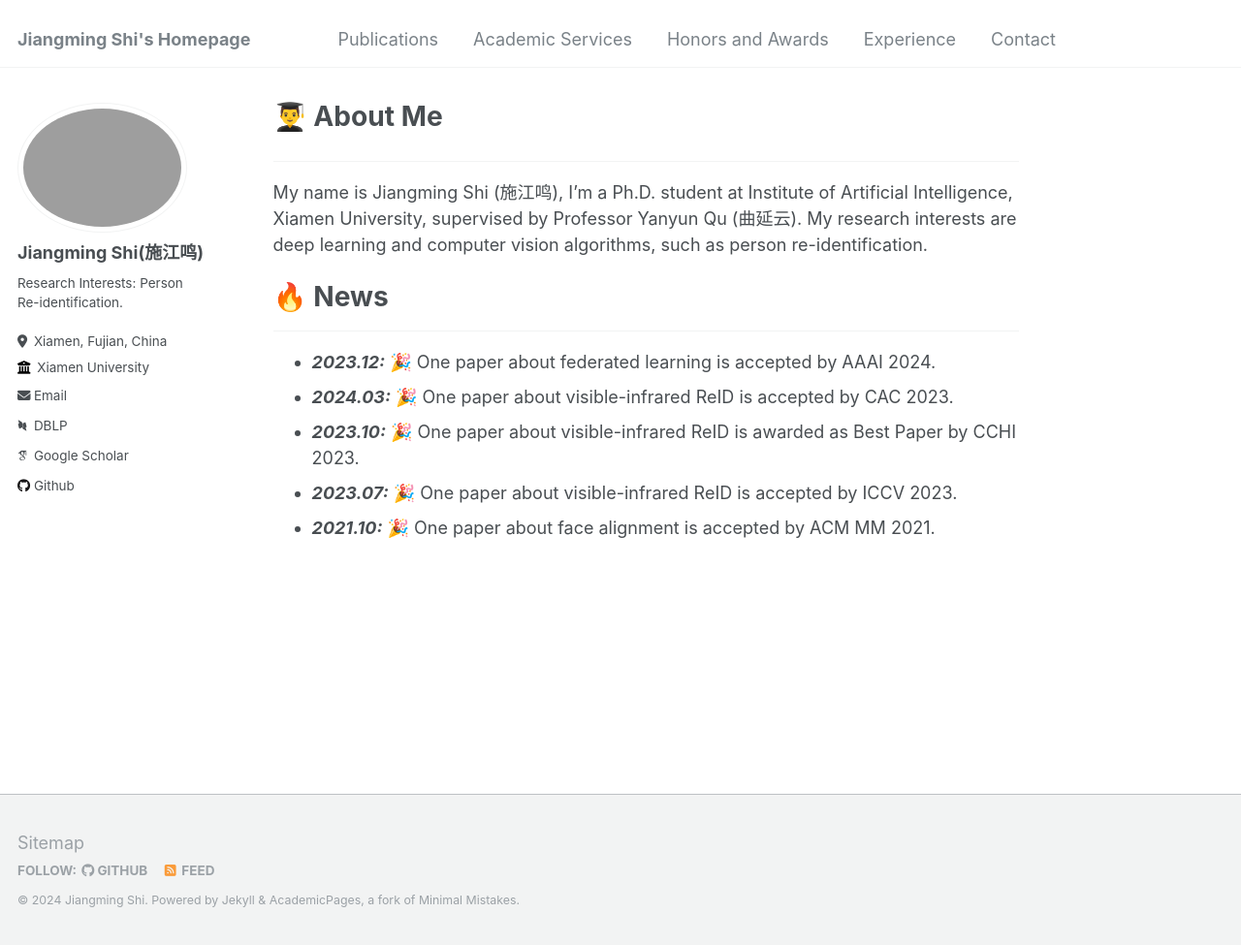
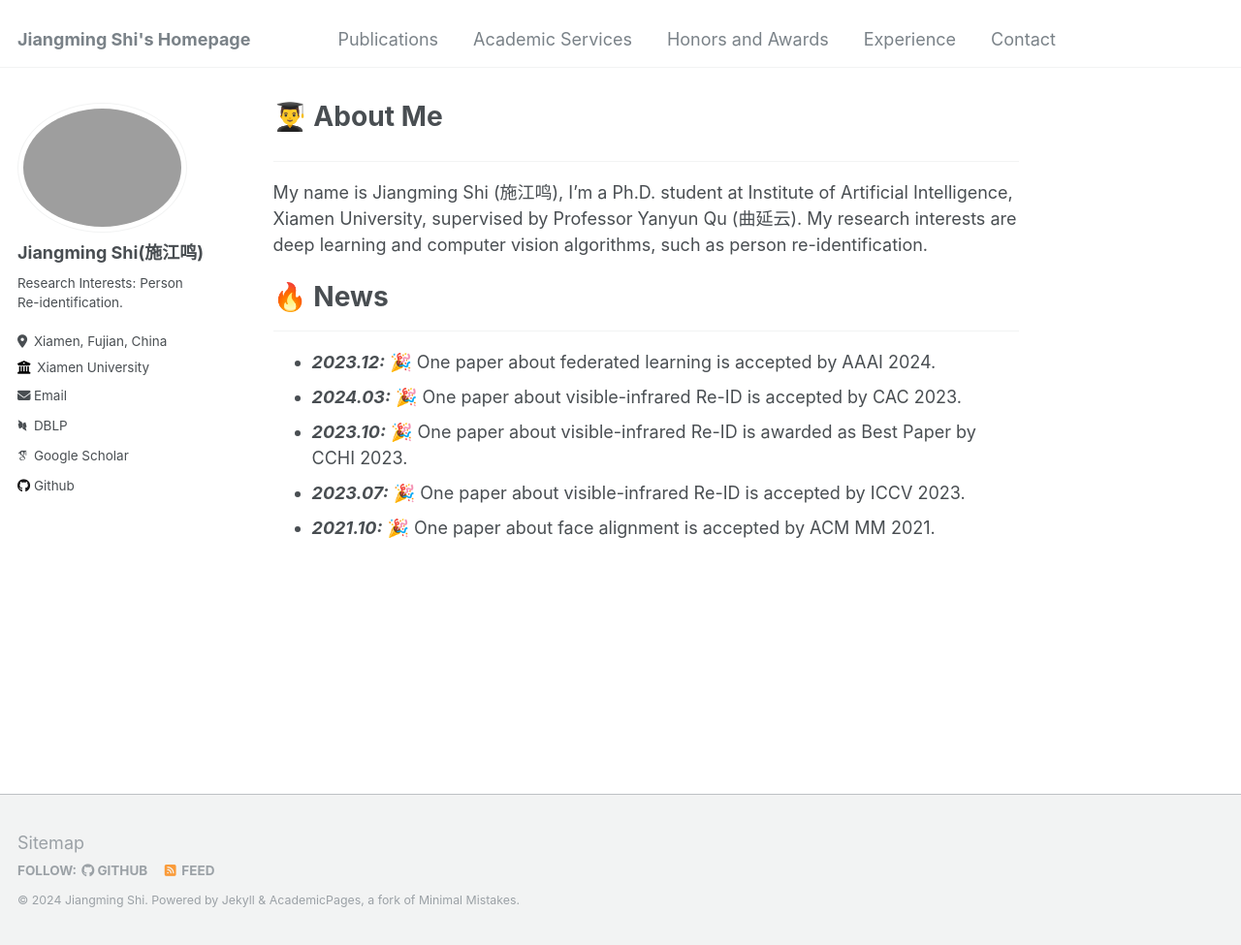
Before and after one commit to shijiangming1/shijiangming1.github.io, a Jekyll site: the page built from _pages/about.md, in a window 1280 px wide and 975 px high. Shown: the whole window at 97% size. Built offline with Jekyll 4.4.1, drawn with Linux system fonts in a browser that asks for light colours; some web fonts are replaced.

Commit message:
Update about.md

```diff
--- a/_pages/about.md
+++ b/_pages/about.md
@@ -19,13 +19,13 @@ My name is Jiangming Shi (施江鸣), I'm a Ph.D. student at Institute of Artifi
     <strong><i>2023.12:</i></strong> 🎉 One paper about federated learning is accepted by AAAI 2024.
   </li>
       <li>
-    <strong><i>2024.03:</i></strong> 🎉 One paper about visible-infrared ReID is accepted by CAC 2023.
+    <strong><i>2024.03:</i></strong> 🎉 One paper about visible-infrared Re-ID is accepted by CAC 2023.
   </li>
     <li>
-    <strong><i>2023.10:</i></strong> 🎉 One paper about visible-infrared ReID is awarded as Best Paper by CCHI 2023.
+    <strong><i>2023.10:</i></strong> 🎉 One paper about visible-infrared Re-ID is awarded as Best Paper by CCHI 2023.
   </li>
   <li>
-    <strong><i>2023.07:</i></strong> 🎉 One paper about visible-infrared ReID is accepted by ICCV 2023.
+    <strong><i>2023.07:</i></strong> 🎉 One paper about visible-infrared Re-ID is accepted by ICCV 2023.
   </li>
     <li>
     <strong><i>2021.10:</i></strong> 🎉 One paper about face alignment is accepted by ACM MM 2021.
```
